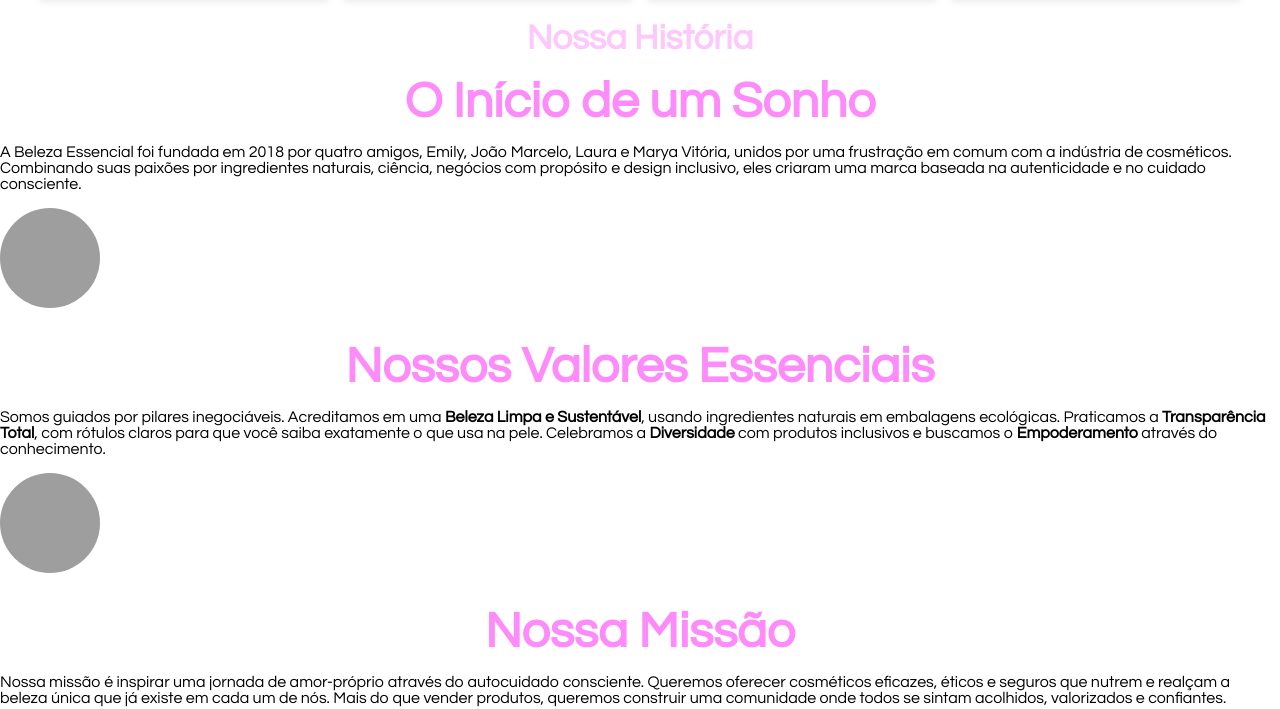
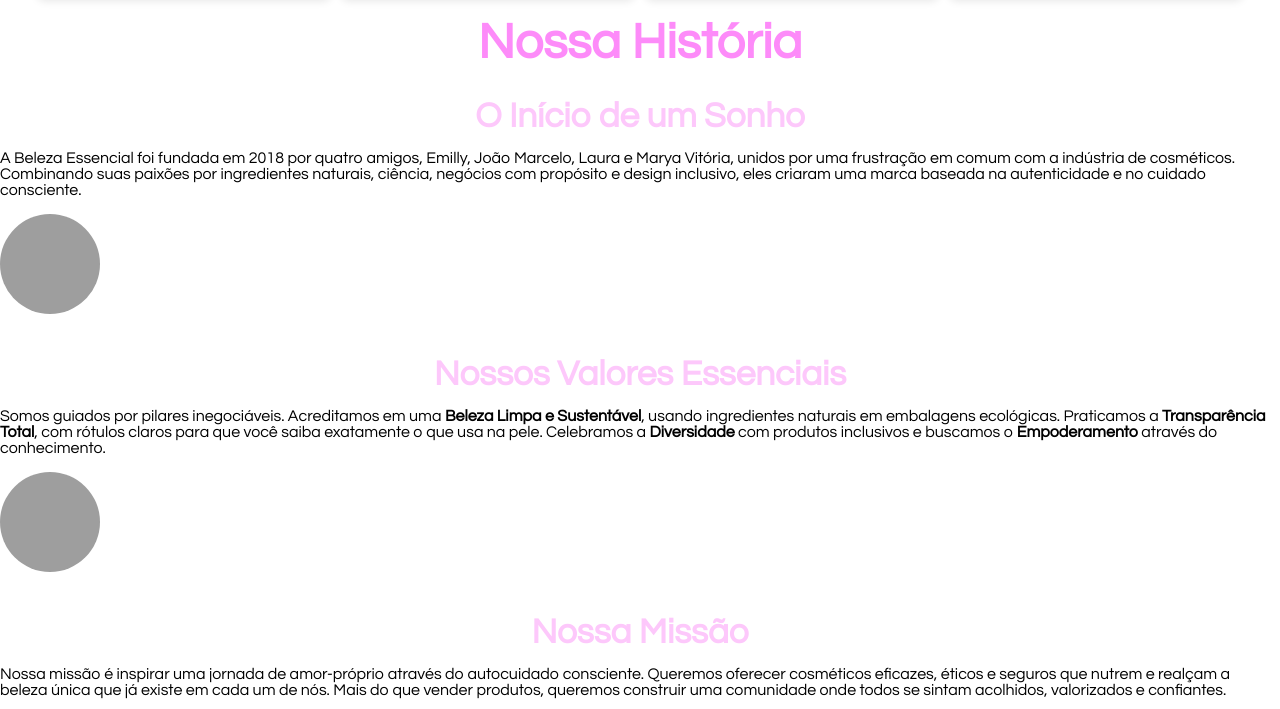
Before and after one commit to Emy-Nascimento07/Projeto-beleza.essencial, a plain HTML site: page quem-somos.html in a window 1280 px wide. Shown: the part 466-1175 px from the top of the page. Drawn offline with Linux system fonts and the light colour scheme; grey boxes are pictures that could not be loaded.

Commit message:
troca dos h

```diff
--- a/quem-somos.html
+++ b/quem-somos.html
@@ -48,12 +48,12 @@
 
     <main class="quem-somos">
         <div class="container">
-            <h1>Nossa História</h1>
+            <h2>Nossa História</h2>
 
             <section class="content-section">
                 <div class="text-block">
-                    <h2>O Início de um Sonho</h2>
-                    <p>A Beleza Essencial foi fundada em 2018 por quatro amigos, Emily, João Marcelo, Laura e Marya
+                    <h1>O Início de um Sonho</h1>
+                    <p>A Beleza Essencial foi fundada em 2018 por quatro amigos, Emilly, João Marcelo, Laura e Marya
                         Vitória, unidos por uma frustração em comum com a indústria de cosméticos. Combinando suas
                         paixões por ingredientes naturais, ciência, negócios com propósito e design inclusivo, eles
                         criaram uma marca baseada na autenticidade e no cuidado consciente.</p>
@@ -66,7 +66,7 @@
 
             <section class="content-section reverse">
                 <div class="text-block">
-                    <h2>Nossos Valores Essenciais</h2>
+                    <h1>Nossos Valores Essenciais</h1>
                     <p>Somos guiados por pilares inegociáveis. Acreditamos em uma <strong>Beleza Limpa e
                             Sustentável</strong>, usando ingredientes naturais em embalagens ecológicas. Praticamos a
                         <strong>Transparência Total</strong>, com rótulos claros para que você saiba exatamente o que
@@ -81,7 +81,7 @@
 
             <section class="content-section">
                 <div class="text-block">
-                    <h2>Nossa Missão</h2>
+                    <h1>Nossa Missão</h1>
                     <p>Nossa missão é inspirar uma jornada de amor-próprio através do autocuidado consciente. Queremos
                         oferecer cosméticos eficazes, éticos e seguros que nutrem e realçam a beleza única que já existe
                         em cada um de nós. Mais do que vender produtos, queremos construir uma comunidade onde todos se
```
